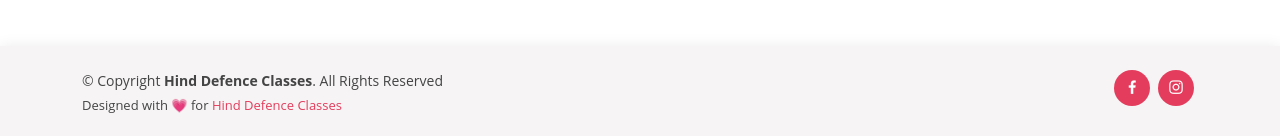
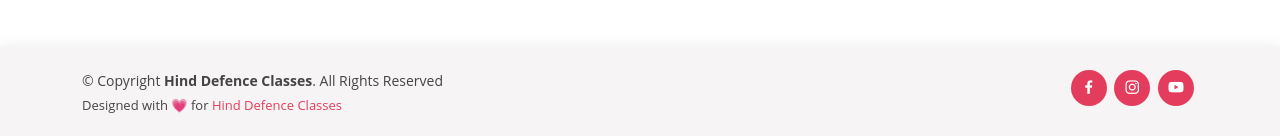
Before and after one commit to RaviPrakash1264/Hind-Defence-Classes, a plain HTML site: page index.html in a window 1280 px wide. Shown: the part 3738-3874 px from the top of the page. Drawn offline with Linux system fonts and the light colour scheme.

Commit message:
index.html file updated

```diff
--- a/index.html
+++ b/index.html
@@ -804,6 +804,7 @@
         <!-- <a href="#" class="twitter"><i class="bx bxl-twitter"></i></a> -->
         <a href="https://www.facebook.com/Hind-Defence-Classes-106063645189647" class="facebook"><i class="bx bxl-facebook"></i></a>
         <a href="https://www.instagram.com/hinddefenceclasses/" class="instagram"><i class="bx bxl-instagram"></i></a>
+        <a href="https://www.youtube.com/channel/UCsbxiA_4UaLbp_iSk56ozIA" class="youtube"><i class="bx bxl-youtube"></i></a>
         <!-- <a href="#" class="google-plus"><i class="bx bxl-skype"></i></a>
         <a href="#" class="linkedin"><i class="bx bxl-linkedin"></i></a> -->
       </div>
```
